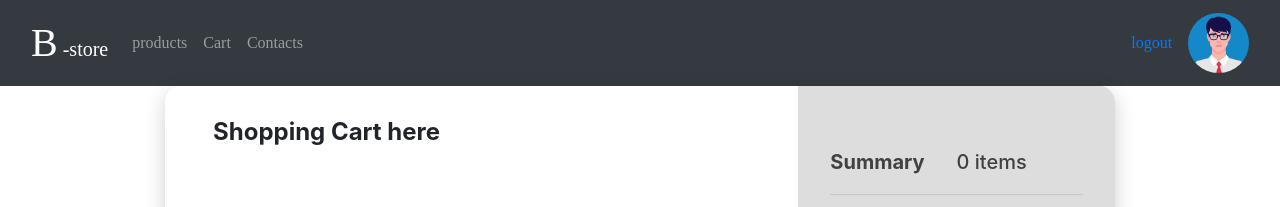
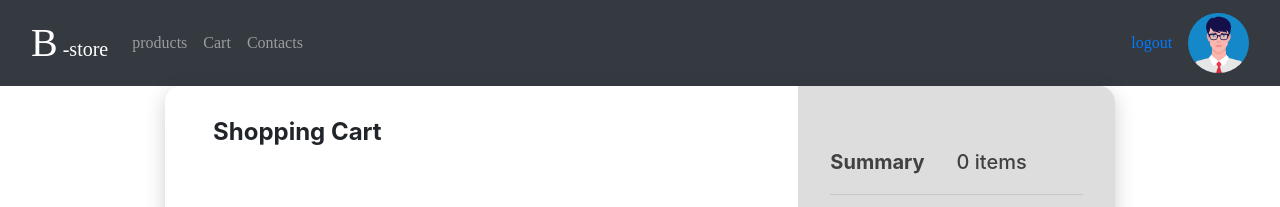
Before and after one commit to EstPe/library-Project, an Angular app: page /cart in a window 1280 px wide. Shown: the top 207 px of the page. Built offline with nearby package versions, Linux system fonts and the light colour scheme.

Commit message:
uploadCart

```diff
--- a/src/app/cart/cart.component.html
+++ b/src/app/cart/cart.component.html
@@ -5,7 +5,7 @@
             <div class="title">
                 <div class="row">
                     <div class="col">
-                        <h4><b>Shopping Cart here</b></h4>
+                        <h4><b>Shopping Cart</b></h4>
                     </div>
                     <div class="col align-self-center text-right text-muted"></div>
                 </div>
```
